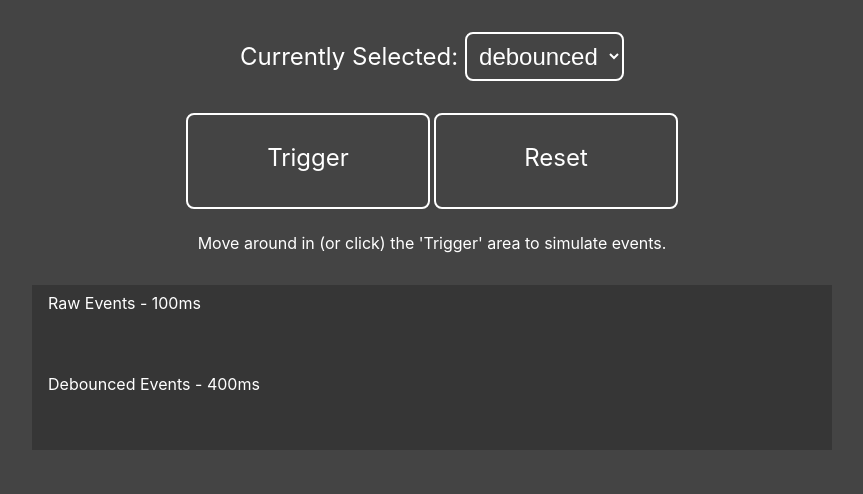
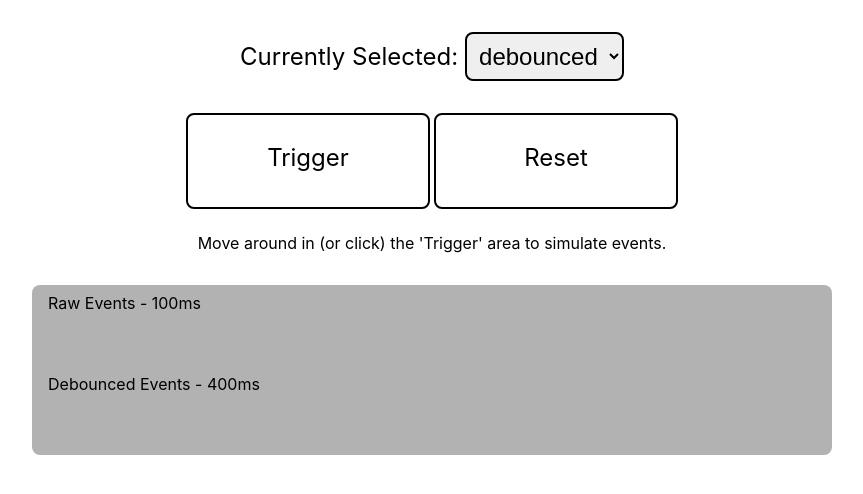
Before and after one commit to ryan-di/debounce-throttle-visualized, a React (Create React App) app: page / in a window 1280 px wide. Shown: the top 494 px of the page, without its empty margins (208-1071 px from the left). Built offline with nearby package versions, Linux system fonts and the light colour scheme.

Commit message:
style change and edit

```diff
--- a/src/index.css
+++ b/src/index.css
@@ -5,8 +5,8 @@ body {
 		sans-serif;
 	-webkit-font-smoothing: antialiased;
 	-moz-osx-font-smoothing: grayscale;
-	background: #444444;
-	color: white;
+	background: #ffffff;
+	color: black;
 	min-width: 800px;
 }
 
@@ -22,10 +22,9 @@ label {
 select {
 	font-size: 1.5rem;
 	padding: 0.5rem;
-	border: 2px solid white;
+	border: 2px solid black;
 	border-radius: 0.5rem;
-	background-color: #444444;
-	color: white;
+	color: black;
 	text-align: center;
 }
 
@@ -46,30 +45,23 @@ select:focus {
 	text-align: center;
 	cursor: pointer;
 	font-size: 1.5rem;
-	border: 2px solid white;
+	border: 2px solid black;
 	border-radius: 0.5rem;
 	transition: all 0.1s ease-out;
 	margin-top: 2rem;
-}
-
-.trigger-area {
-	background-color: transparent;
-	-webkit-user-select: none; /* Chrome  / Safari */
-	-moz-user-select: none; /* Firefox all */
-	-ms-user-select: none; /* IE 10+ */
-	user-select: none; /* Likely future */
+	user-select: none;
 }
 
 .trigger-area:hover {
-	border: 2px solid goldenrod;
+	border: 2px solid rgb(97, 255, 97);
 	box-shadow: 0 4px 8px 0 rgba(0, 0, 0, 0.2), 0 6px 20px 0 rgba(0, 0, 0, 0.19);
 	font-weight: bold;
 }
 .trigger-area.active {
-	background: goldenrod;
+	background: rgb(97, 255, 97);
 	color: black;
 	font-weight: bold;
-	border-color: goldenrod;
+	border-color: rgb(97, 255, 97);
 	box-shadow: 0 4px 8px 0 rgba(0, 0, 0, 0.2), 0 6px 20px 0 rgba(0, 0, 0, 0.19);
 }
 
@@ -80,10 +72,11 @@ select:focus {
 }
 
 .stage {
+	border-radius: 0.5rem;
 	text-align: left;
 	margin-top: 1rem;
-	background: rgba(0, 0, 0, 0.2);
-	height: 165px;
+	background: rgba(0, 0, 0, 0.3);
+	height: 170px;
 	max-width: 800px;
 	margin: 2rem auto;
 }
@@ -113,5 +106,5 @@ select:focus {
 }
 
 .events span.color {
-	background-color: goldenrod;
+	background-color: rgb(97, 255, 97);
 }
```
